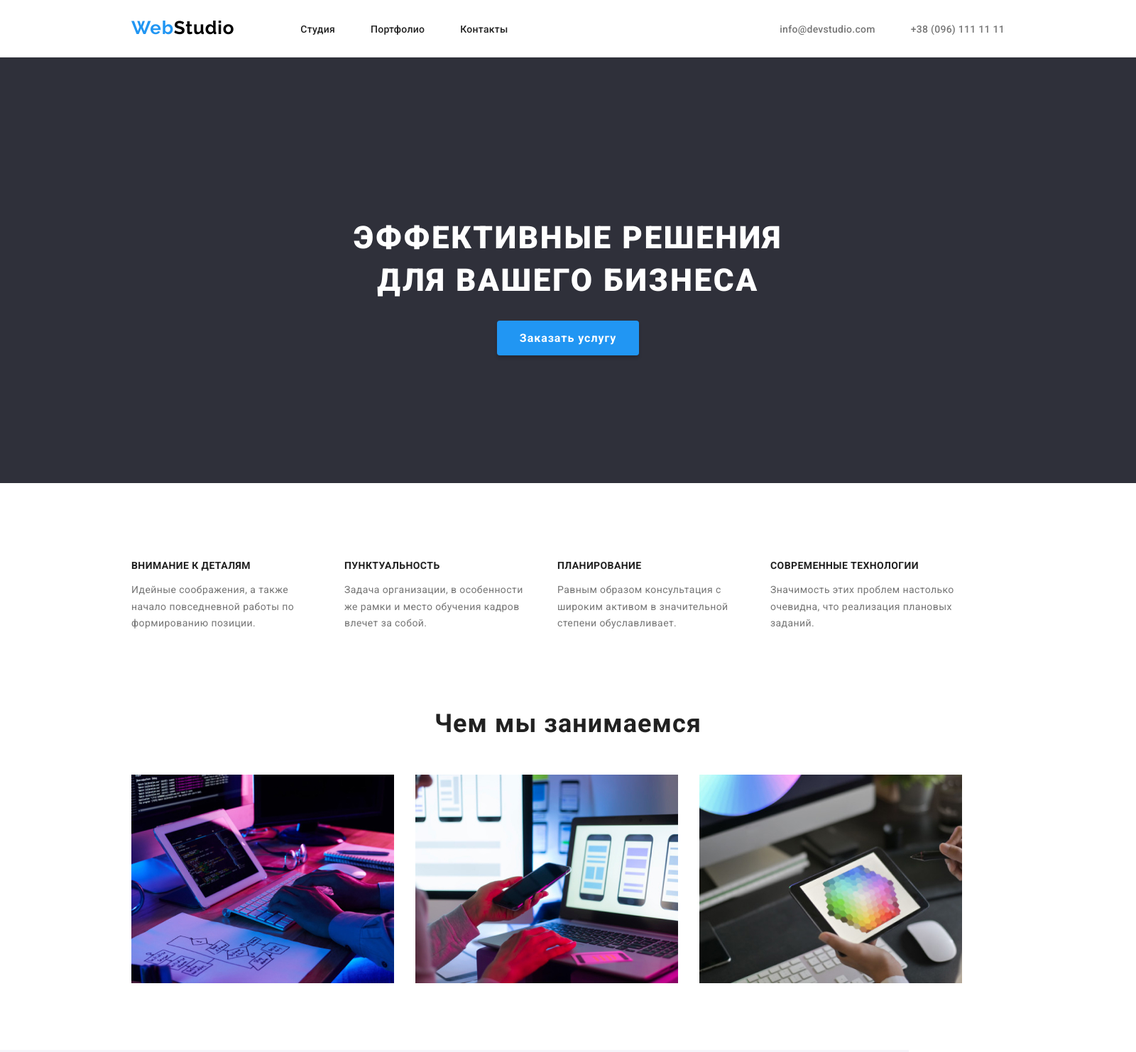
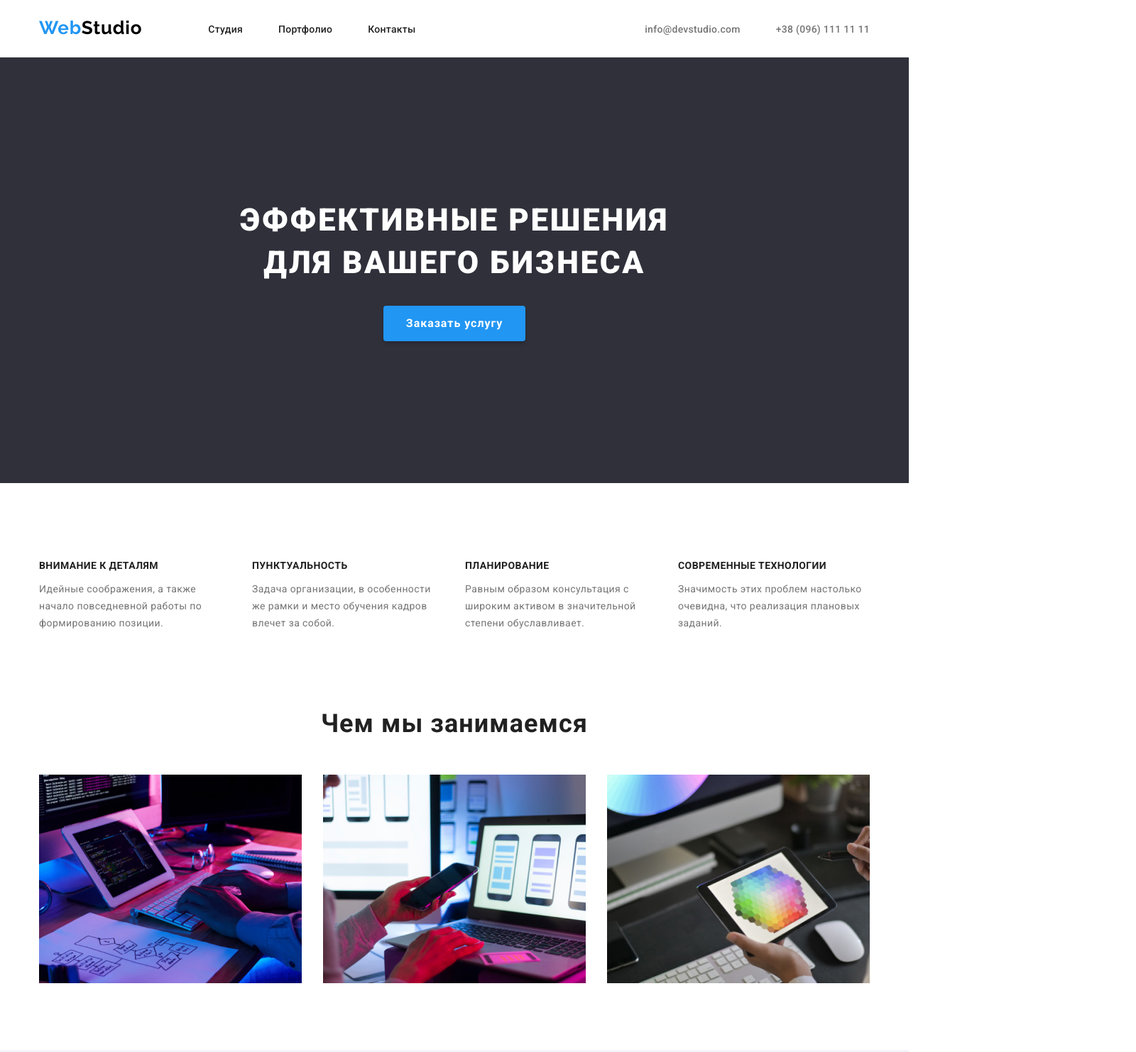
Before and after one commit to TychonK/goit-markup-hw-03, a plain HTML site: page index.html in a window 1280 px wide. Shown: the top 1483 px of the page at 71% size, 1600 px wide, since content can reach past the window. Drawn offline with Linux system fonts and the light colour scheme.

Commit message:
Add files via upload

```diff
--- a/css/styles.css
+++ b/css/styles.css
@@ -2,6 +2,10 @@
   --studio-prime-color: #2196f3;
   --main-dark-color: #212121;
   --gray-color: #757575;
+}
+
+* {
+  box-sizing: border-box;
 }
 
 body {
@@ -28,17 +32,15 @@ img {
 /* Main container style */
 
 .container {
-  width: 1230px;
-  margin: auto;
+  width: 1200px;
+  margin: 0 auto;
   padding: 0 15px;
 }
 
 /* Header */
 
 .header {
-  box-sizing: border-box;
   border-bottom: 1px solid #ececec;
-  width: 1600px;
   min-height: 80px;
 }
 .header-flex {
@@ -116,12 +118,11 @@ img {
 /* Hero */
 
 .hero-box {
-  width: 1600px;
-  height: 600px;
   background-color: #2f303a;
   text-align: center;
   display: flex;
   align-items: center;
+  padding: 200px 0;
 }
 .hero-title {
   line-height: 1.36;
@@ -130,12 +131,13 @@ img {
   color: #fff;
   text-transform: uppercase;
   letter-spacing: 0.06em;
+  margin: 0;
+  margin-bottom: 30px;
 }
 .hero-order-button {
-  box-sizing: border-box;
   box-shadow: 0px 4px 4px rgba(0, 0, 0, 0.15);
   border-radius: 4px;
-  padding: 15px 32px;
+  padding: 10px 32px;
   font-size: 16px;
   font-weight: 700;
   line-height: 1.875;
@@ -143,6 +145,7 @@ img {
   text-decoration: none;
   letter-spacing: 0.06em;
   background-color: var(--studio-prime-color);
+  display: inline-block;
 }
 .hero-order-button:hover,
 .hero-order-button:focus {
@@ -150,10 +153,6 @@ img {
 }
 
 /* Qualities list */
-
-.qualities-box {
-  width: 1600px;
-}
 
 .qualities {
   display: flex;
@@ -181,9 +180,8 @@ img {
 
 /* What are we doing block */
 
-.services-box {
-  width: 1600px;
-  margin-top: 94px;
+.services {
+  padding-top: 0;
 }
 .services-title {
   font-weight: 700;
@@ -193,6 +191,7 @@ img {
   letter-spacing: 0.03em;
   color: var(--main-dark-color);
   margin-bottom: 50px;
+  margin-top: 0;
 }
 .services-list {
   display: flex;
@@ -203,9 +202,10 @@ img {
 
 /* Our team */
 
-.our-team-box {
-  width: 1600px;
+.team-box {
+  background-color: #f5f4fa;
 }
+
 .team-title {
   font-weight: 700;
   font-size: 36px;
@@ -253,12 +253,6 @@ img {
 
 /* Portfolio page */
 
-/* Portfolio box */
-
-.portfolio-box {
-  width: 1600px;
-}
-
 /* Filters */
 
 .filters-list {
@@ -277,7 +271,6 @@ img {
   color: var(--main-dark-color);
   border: none;
   border-radius: 4px;
-  box-sizing: border-box;
   padding: 6px 22px;
 }
 .filter-button:hover,
@@ -337,9 +330,9 @@ img {
 
 .footer {
   background-color: #2f303a;
-  width: 1600px;
-  height: 252px;
   display: flex;
+  padding-bottom: 60px;
+  padding-top: 60px;
 }
 
 /* Footer address and contacts */
--- a/index.html
+++ b/index.html
@@ -40,24 +40,24 @@
 
     </header>
 
+    <main>
+
     <!-- hero block -->
 
-    <div class="hero-box">
+        <section class="section hero-box">
+
                 <div class="container">
-            <section>
+
                     <h1 class="hero-title">Эффективные решения <br> для вашего бизнеса</h1>
                     <a href="#" class="hero-order-button">Заказать услугу</a>
-            </section>
-        </div>
+
                 </div>
 
-    <main>
+        </section>
 
     <!-- Qualitites -->
 
         <section class="section">
-
-            <div class="qualities-box">
 
                 <div class="container">
 
@@ -84,11 +84,11 @@
 
                 </div>
 
-            </div>
+            </section>
 
     <!-- What are we doing -->
 
-            <div class="services-box">
+            <section class="section services">
 
                 <div class="container">
 
@@ -102,15 +102,11 @@
 
                 </div>
 
-            </div>
-
             </section>
 
     <!-- Our team -->
 
-            <section class="section" style="background-color: #f5f4fa;">
-
-                <div class="our-team-box">
+            <section class="section team-box">
 
                     <div class="container">
 
@@ -151,8 +147,6 @@
 
                     </div>
 
-                </div>
-
             </section>
 
     </main>
```
Also changed, not shown: portfolio.html (+0 -4 lines). Lines whose indentation alone changed are shown as unchanged.
